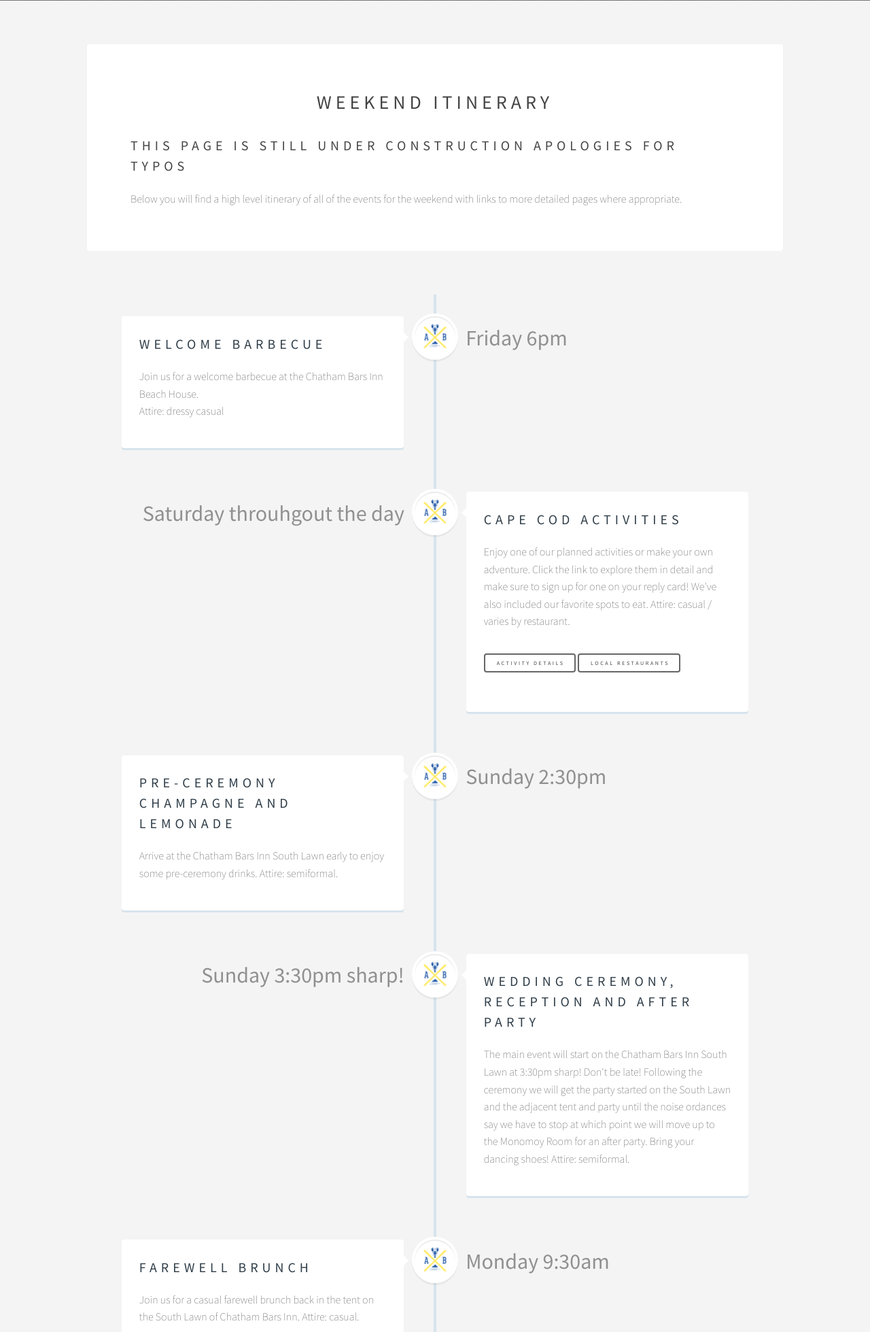
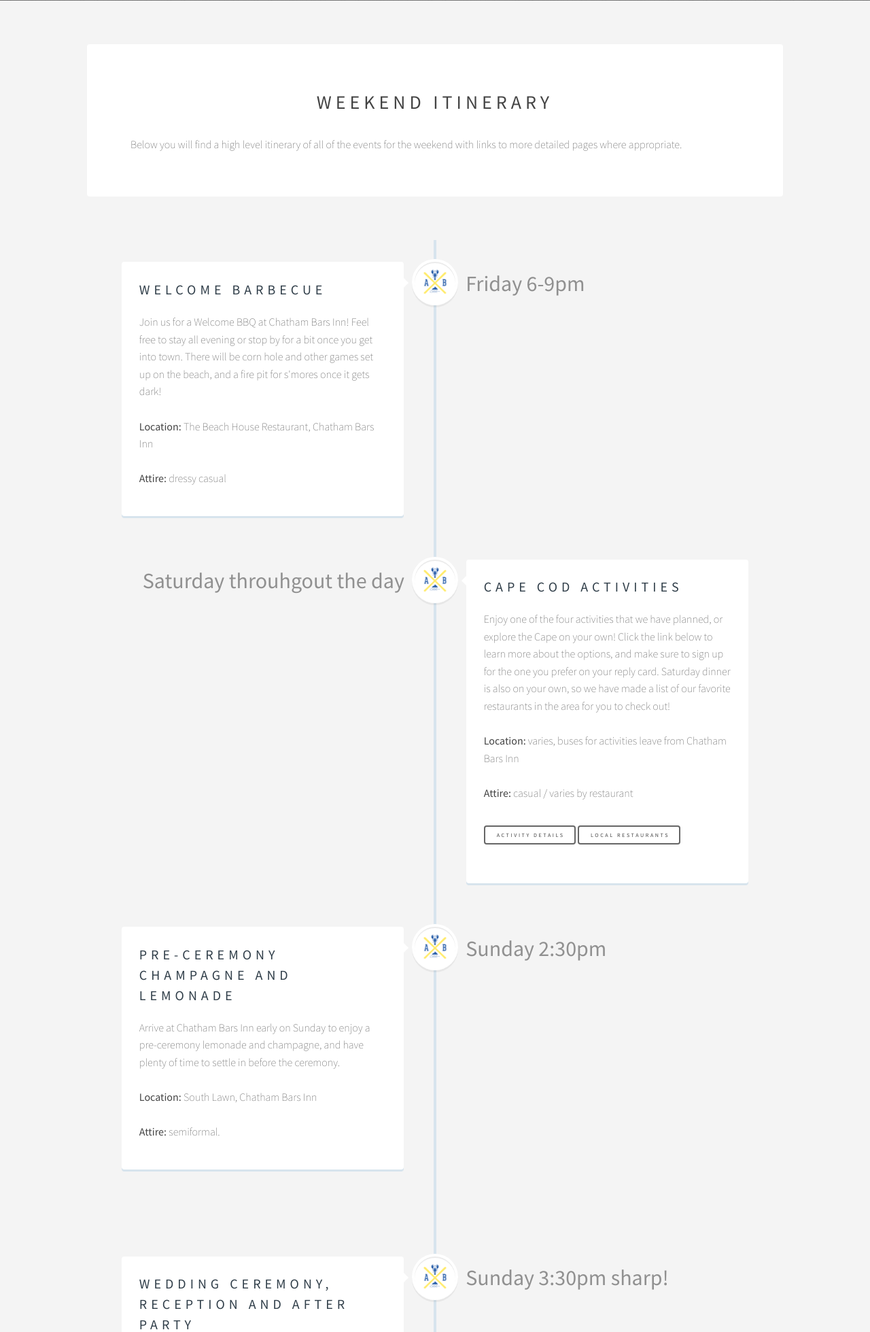
Before and after one commit to plancherb1/brannie_us, a Django app: page /wedding/itinerary in a window 1280 px wide. Shown: the part 599-2558 px from the top of the page at 68% size. Run offline with Django 3.2, Linux system fonts and the light colour scheme; grey boxes are pictures that could not be loaded.

Commit message:
updated itinerary and index a bit

```diff
--- a/version1/templates/epilogue/itinerary.html
+++ b/version1/templates/epilogue/itinerary.html
@@ -32,7 +32,6 @@
 				<header>
 					<h2>Weekend Itinerary</h2>
 				</header>
-				<h3> THIS PAGE IS STILL UNDER CONSTRUCTION APOLOGIES FOR TYPOS </h3>
 				<p> Below you will find a high level itinerary of all of the events for the weekend with links to more detailed pages where appropriate. </p>
 			</section>
 
@@ -46,8 +45,10 @@
 						</div> <!-- cd-timeline-img -->
 						<div class="cd-timeline-content">
 							<h2>Welcome Barbecue</h2>
-							<p>Join us for a welcome barbecue at the Chatham Bars Inn Beach House.</br>Attire: dressy casual</p>
-							<span class="cd-date">Friday 6pm</span>
+							<p>Join us for a Welcome BBQ at Chatham Bars Inn! Feel free to stay all evening or stop by for a bit once you get into town. There will be corn hole and other games set up on the beach, and a fire pit for s'mores once it gets dark! </br></br>
+							<b>Location:</b> The Beach House Restaurant, Chatham Bars Inn</br></br>
+							<b>Attire:</b> dressy casual</p>
+							<span class="cd-date">Friday 6-9pm</span>
 						</div> <!-- cd-timeline-content -->
 					</div> <!-- cd-timeline-block -->
 
@@ -58,7 +59,9 @@
 						</div> <!-- cd-timeline-img -->
 						<div class="cd-timeline-content">
 							<h2>Cape Cod Activities</h2>
-							<p>Enjoy one of our planned activities or make your own adventure. Click the link to explore them in detail and make sure to sign up for one on your reply card! We've also included our favorite spots to eat. Attire: casual / varies by restaurant.</p>
+							<p>Enjoy one of the four activities that we have planned, or explore the Cape on your own! Click the link below to learn more about the options, and make sure to sign up for the one you prefer on your reply card.  Saturday dinner is also on your own, so we have made a list of our favorite restaurants in the area for you to check out! </br></br>
+							<b>Location:</b> varies, buses for activities leave from Chatham Bars Inn </br></br>
+							<b>Attire:</b> casual / varies by restaurant</p>
 							<ul class="actions">
 								<li><a target="_blank" href="/wedding/saturday" class="button small">Activity Details</a></li>
 								<li><a target="_blank" href="/wedding/restaurants" class="button small">Local Restaurants</a></li>
@@ -74,10 +77,15 @@
 						</div> <!-- cd-timeline-img -->
 						<div class="cd-timeline-content">
 							<h2>Pre-Ceremony Champagne and Lemonade</h2>
-							<p>Arrive at the Chatham Bars Inn South Lawn early to enjoy some pre-ceremony drinks. Attire: semiformal.</p>
+							<p>Arrive at Chatham Bars Inn early on Sunday to enjoy a pre-ceremony lemonade and champagne, and have plenty of time to settle in before the ceremony.</br></br>
+							<b>Location:</b> South Lawn, Chatham Bars Inn</br></br>
+							<b>Attire:</b> semiformal.</p>
 							<span class="cd-date">Sunday 2:30pm</span>
 						</div> <!-- cd-timeline-content -->
 					</div> <!-- cd-timeline-block -->
+
+					<div class="cd-timeline-block">
+					</div>
 
 					<div class="cd-timeline-block">
 						<div class="cd-timeline-img cd-picture">
@@ -85,7 +93,9 @@
 						</div> <!-- cd-timeline-img -->
 						<div class="cd-timeline-content">
 							<h2>Wedding Ceremony, Reception and After Party</h2>
-							<p>The main event will start on the Chatham Bars Inn South Lawn at 3:30pm sharp! Don't be late! Following the ceremony we will get the party started on the South Lawn and the adjacent tent and party until the noise ordances say we have to stop at which point we will move up to the Monomoy Room for an after party. Bring your dancing shoes! Attire: semiformal.</p>
+							<p>Our Wedding Ceremony will begin at 3:30 pm sharp on Sunday on the South Lawn. Following the ceremony, we will get the party started with an elongated cocktail "hour" leading right into the reception in the adjacent tent.  We plan to party until the noise ordances say we have to stop at which point we will move up to the Monomoy Room (also at Chatham Bars Inn) for an after party that will go until 1 am. Bring your dancing shoes!! </br></br>
+							<b>Location:</b> South Lawn, Chatham Bars Inn</br></br>
+							<b>Attire:</b> semiformal.</p>
 							<span class="cd-date">Sunday 3:30pm sharp!</span>
 						</div> <!-- cd-timeline-content -->
 					</div> <!-- cd-timeline-block -->
@@ -97,8 +107,10 @@
 						</div> <!-- cd-timeline-img -->
 						<div class="cd-timeline-content">
 							<h2>Farewell Brunch</h2>
-							<p>Join us for a casual farewell brunch back in the tent on the South Lawn of Chatham Bars Inn. Attire: casual.</p>
-							<span class="cd-date">Monday 9:30am</span>
+							<p>Before you head back home, join us for a casual farewell brunch back in the tent at Chatham Bars Inn.</br>
+							<b>Location:</b> South Lawn, Chatham Bars Inn</br>
+							<b>Attire:</b> casual.</p>
+							<span class="cd-date">Monday 9:30am - noon</span>
 						</div> <!-- cd-timeline-content -->
 					</div> <!-- cd-timeline-block -->
 
--- a/version1/templates/epilogue/saturday.html
+++ b/version1/templates/epilogue/saturday.html
@@ -31,7 +31,7 @@
 				<header>
 					<h2>Saturday Activities</h2>
 				</header>
-				<p>Please make sure to select an activity on the back of your reply card!</p>
+				<h4>Please make sure to select an activity on the back of your reply card!</h4>
 			</section>
 
 			<!-- Items -->
@@ -39,7 +39,7 @@
 				<!-- Picnic w/ Jim -->
 				<article class="item">
 					<header>
-						<a href="#" class='disabled'><img src="{% static 'images/jims2.jpg' %}" alt="" /></a>
+						<a href="#" class='disabled'><img src="{% static 'images/jims3.jpg' %}" alt="" /></a>
 						<h3>Father-of-the-Bride's Picnic</h3>
 					</header>
 					<p>Spend the afternoon at a casual picnic at the Knickman family's home, just 15 minutes away from Chatham Bars Inn!  Enjoy a classic Cape Cod lunch buffet and play a round of bocce with the Father-of-the-Bride.  Buses will depart from Chatham Bars Inn every hour from 10:30 am to 1:30 pm, and leave from the Knickman's to take guests back every hour from 11 am to 3 pm.  Feel free to join for 30 minutes, or stay all afternoon!</p>
```
Also changed, not shown: version1/templates/epilogue/index.html (+17 -26 lines), version1/static/images/jims3.jpg (added), version1/static/images/logoBig.png (added).
